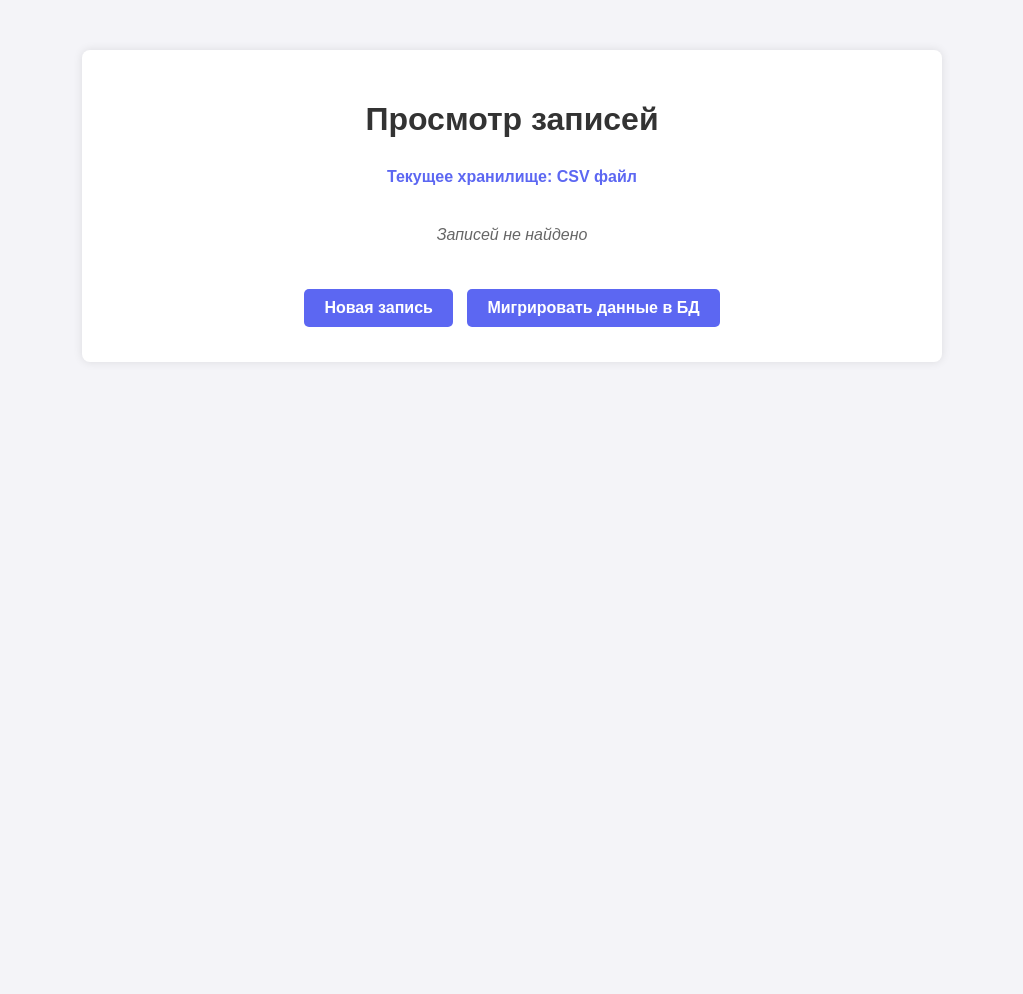
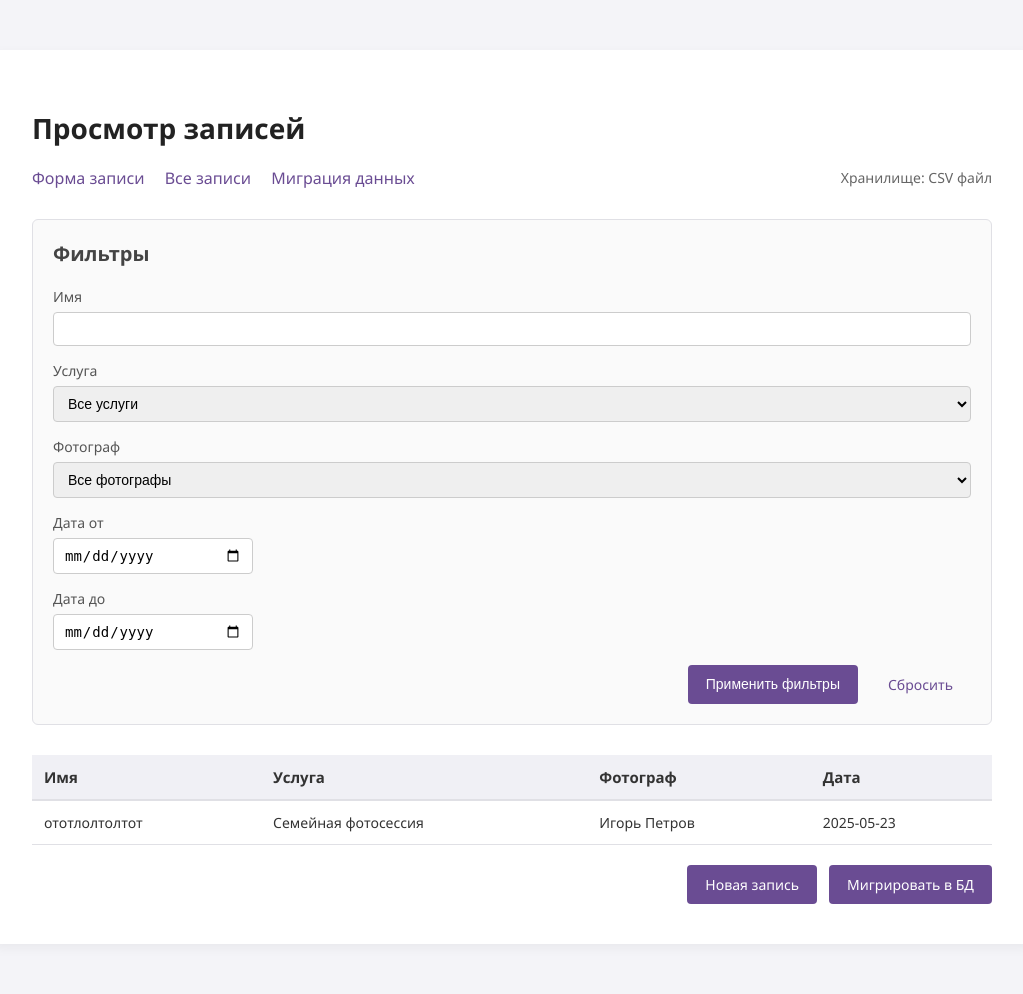
Before and after one commit to egorshr/photo-studio, a PHP site: page /index.php?route=bookings in a window 1280 px wide. Shown: the whole page, without its empty margins (128-1151 px from the left). Before the commit the page ends 327 px from the top, so only its background shows below. Run offline with PHP 8.4, Linux system fonts and the light colour scheme.

Commit message:
add filters

```diff
--- a/src/controllers/BookingController.php
+++ b/src/controllers/BookingController.php
@@ -116,11 +116,22 @@ class BookingController
     {
         $storageType = $_COOKIE['storage_type'] ?? 'csv';
 
+        $filters = [
+            'name' => $_GET['filter_name'] ?? '',
+            'service' => $_GET['filter_service'] ?? '',
+            'photographer' => $_GET['filter_photographer'] ?? '',
+            'date_from' => $_GET['filter_date_from'] ?? '',
+            'date_to' => $_GET['filter_date_to'] ?? ''
+        ];
+
         if ($storageType === 'db') {
-            $bookings = $this->repository->getAllBookingsFromDb();
+            $bookings = $this->repository->getAllBookingsFromDb($filters);
         } else {
-            $bookings = $this->repository->getAllBookingsFromCsv();
+            $bookings = $this->repository->getAllBookingsFromCsv($filters);
         }
+
+        $availableServices = Service::getAvailableServices();
+        $availablePhotographers = Photographer::getAvailablePhotographers();
 
         require __DIR__ . '/../view/bookings.php';
     }
--- a/src/data/bookings.csv
+++ b/src/data/bookings.csv
@@ -1 +1,2 @@
 name,service,photographer,date
+ототлолтолтот,"Семейная фотосессия","Игорь Петров",2025-05-23
--- a/src/repository/BookingRepository.php
+++ b/src/repository/BookingRepository.php
@@ -59,21 +59,51 @@ class BookingRepository
     }
 
 
-    public function getAllBookingsFromDb(): array
+    public function getAllBookingsFromDb(array $filters = []): array
     {
         try {
             Database::initDatabase();
             $db = Database::getConnection();
 
-            $stmt = $db->query("SELECT * FROM bookings ORDER BY created_at DESC");
+            $sql = "SELECT * FROM bookings WHERE 1=1";
+            $params = [];
+
+            if (!empty($filters['name'])) {
+                $sql .= " AND name LIKE ?";
+                $params[] = '%' . $filters['name'] . '%';
+            }
+
+            if (!empty($filters['service'])) {
+                $sql .= " AND service = ?";
+                $params[] = $filters['service'];
+            }
+
+            if (!empty($filters['photographer'])) {
+                $sql .= " AND photographer = ?";
+                $params[] = $filters['photographer'];
+            }
+
+            if (!empty($filters['date_from'])) {
+                $sql .= " AND date >= ?";
+                $params[] = $filters['date_from'];
+            }
+
+            if (!empty($filters['date_to'])) {
+                $sql .= " AND date <= ?";
+                $params[] = $filters['date_to'];
+            }
+
+            $sql .= " ORDER BY created_at DESC";
+
+            $stmt = $db->prepare($sql);
+            $stmt->execute($params);
             return $stmt->fetchAll();
         } catch (PDOException $e) {
             throw new Exception("Ошибка при получении данных из базы: " . $e->getMessage());
         }
     }
 
-
-    public function getAllBookingsFromCsv(): array
+    public function getAllBookingsFromCsv(array $filters = []): array
     {
         $filePath = self::CSV_FILE_PATH;
         if (!file_exists($filePath)) {
@@ -81,22 +111,48 @@ class BookingRepository
         }
 
         $file = fopen($filePath, 'r');
-        if (!$file) {
-            throw new Exception('Не удалось открыть файл CSV');
-        }
-
-
         fgetcsv($file);
 
         $bookings = [];
         while (($data = fgetcsv($file)) !== false) {
             if (count($data) >= 4) {
-                $bookings[] = [
+                $booking = [
                     'name' => $data[0],
                     'service' => $data[1],
                     'photographer' => $data[2],
                     'date' => $data[3]
                 ];
+
+                $match = true;
+
+                if (!empty($filters['name']) &&
+                    stripos($booking['name'], $filters['name']) === false) {
+                    $match = false;
+                }
+
+                if (!empty($filters['service']) &&
+                    $booking['service'] !== $filters['service']) {
+                    $match = false;
+                }
+
+                if (!empty($filters['photographer']) &&
+                    $booking['photographer'] !== $filters['photographer']) {
+                    $match = false;
+                }
+
+                if (!empty($filters['date_from']) &&
+                    $booking['date'] < $filters['date_from']) {
+                    $match = false;
+                }
+
+                if (!empty($filters['date_to']) &&
+                    $booking['date'] > $filters['date_to']) {
+                    $match = false;
+                }
+
+                if ($match) {
+                    $bookings[] = $booking;
+                }
             }
         }
 
--- a/src/view/bookings.php
+++ b/src/view/bookings.php
@@ -1,3 +1,12 @@
+<?php
+
+$storageType = $storageType ?? $_COOKIE['storage_type'] ?? 'csv';
+$filters = $filters ?? [];
+$availableServices = $availableServices ?? Service::getAvailableServices();
+$availablePhotographers = $availablePhotographers ?? Photographer::getAvailablePhotographers();
+$bookings = $bookings ?? [];
+?>
+
 <!DOCTYPE html>
 <html lang="ru">
 <head>
@@ -5,131 +14,257 @@
     <title>Просмотр записей</title>
     <style>
         body {
-            font-family: Arial, sans-serif;
+            font-family: 'Segoe UI', Tahoma, Geneva, Verdana, sans-serif;
             background-color: #f4f4f8;
             margin: 0;
             padding: 0;
+            color: #333;
         }
 
         .container {
-            max-width: 800px;
-            background: white;
-            padding: 30px;
+            max-width: 960px;
             margin: 50px auto;
+            background: #fff;
             border-radius: 8px;
-            box-shadow: 0 0 10px rgba(0, 0, 0, 0.1);
+            box-shadow: 0 4px 12px rgba(0, 0, 0, 0.05);
+            padding: 40px;
         }
 
         h1 {
-            text-align: center;
-            color: #333;
+            margin-bottom: 20px;
+            font-size: 28px;
+            color: #222;
+        }
+
+        .navigation {
+            display: flex;
+            justify-content: space-between;
+            align-items: center;
             margin-bottom: 30px;
+        }
+
+        .navigation a {
+            text-decoration: none;
+            color: #6a4c93;
+            margin-right: 16px;
+            font-weight: 500;
+        }
+
+        .navigation a:last-child {
+            margin-right: 0;
+        }
+
+        .storage-info {
+            font-size: 14px;
+            color: #666;
+        }
+
+        .filter-panel {
+            background: #fafafa;
+            border: 1px solid #e0e0e5;
+            border-radius: 6px;
+            padding: 20px;
+            margin-bottom: 30px;
+        }
+
+        .filter-panel h3 {
+            margin-top: 0;
+            font-size: 20px;
+            color: #444;
+        }
+
+        .filter-group {
+            display: flex;
+            flex-direction: column;
+            margin-bottom: 15px;
+        }
+
+        .filter-group label {
+            margin-bottom: 6px;
+            font-size: 14px;
+            color: #555;
+        }
+
+        .filter-group input[type="text"],
+        .filter-group input[type="date"],
+        .filter-group select {
+            padding: 8px 10px;
+            border: 1px solid #ccc;
+            border-radius: 4px;
+            font-size: 14px;
+        }
+
+        .filter-buttons {
+            display: flex;
+            justify-content: flex-end;
+            gap: 12px;
+        }
+
+        .apply-button,
+        .reset-button,
+        .button {
+            background-color: #6a4c93;
+            color: #fff;
+            text-decoration: none;
+            border: none;
+            padding: 10px 18px;
+            border-radius: 4px;
+            font-size: 14px;
+            cursor: pointer;
+            transition: background-color 0.2s;
+        }
+
+        .apply-button:hover,
+        .button:hover {
+            background-color: #593b7a;
+        }
+
+        .reset-button {
+            background-color: transparent;
+            color: #6a4c93;
+            padding: 10px 18px;
+        }
+
+        .reset-button:hover {
+            color: #593b7a;
+            background-color: rgba(105, 73, 146, 0.1);
         }
 
         table {
             width: 100%;
             border-collapse: collapse;
-            margin-bottom: 30px;
+            margin-bottom: 20px;
         }
 
-        table, th, td {
-            border: 1px solid #ddd;
+        thead th {
+            text-align: left;
+            padding: 12px;
+            background: #f0f0f5;
+            font-weight: 600;
+            font-size: 15px;
+            border-bottom: 2px solid #e0e0e5;
         }
 
-        th, td {
+        tbody td {
             padding: 12px;
-            text-align: left;
-        }
-
-        th {
-            background-color: #f2f2f2;
-            color: #333;
-            font-weight: bold;
-        }
-
-        tr:nth-child(even) {
-            background-color: #f9f9f9;
-        }
-
-        tr:hover {
-            background-color: #f1f1f1;
-        }
-
-        .storage-info {
-            text-align: center;
-            margin-bottom: 20px;
-            font-weight: bold;
-            color: #5c67f2;
-        }
-
-        .actions {
-            text-align: center;
-            margin-top: 20px;
-        }
-
-        .button {
-            display: inline-block;
-            margin: 5px;
-            padding: 10px 20px;
-            background-color: #5c67f2;
-            color: white;
-            text-decoration: none;
-            border-radius: 5px;
-            font-weight: bold;
-        }
-
-        .button:hover {
-            background-color: #434de2;
+            border-bottom: 1px solid #e0e0e5;
+            font-size: 14px;
         }
 
         .no-records {
             text-align: center;
-            padding: 20px;
-            color: #666;
-            font-style: italic;
+            color: #777;
+            padding: 30px 0;
+            font-size: 16px;
+        }
+
+        .actions {
+            display: flex;
+            justify-content: flex-end;
+            gap: 12px;
         }
     </style>
 </head>
 <body>
 <div class="container">
     <h1>Просмотр записей</h1>
+    <div class="navigation">
+        <div>
+            <a href="?route=form">Форма записи</a>
+            <a href="?route=bookings">Все записи</a>
+            <?php if ($storageType === 'csv'): ?>
+                <a href="?route=migrate">Миграция данных</a>
+            <?php endif; ?>
+        </div>
+        <div class="storage-info">
+            Хранилище: <?= $storageType === 'db' ? 'База данных' : 'CSV файл' ?>
+        </div>
+    </div>
 
-    <div class="storage-info">
-        Текущее хранилище: <?= isset($storageType) && $storageType === 'db' ? 'База данных' : 'CSV файл' ?>
+    <div class="filter-panel">
+        <h3>Фильтры</h3>
+        <form method="GET" action="?route=bookings">
+            <input type="hidden" name="route" value="bookings">
+            <div class="filter-group">
+                <label for="filter_name">Имя</label>
+                <input type="text" id="filter_name" name="filter_name"
+                       value="<?= htmlspecialchars($filters['name'] ?? '') ?>">
+            </div>
+            <div class="filter-group">
+                <label for="filter_service">Услуга</label>
+                <select id="filter_service" name="filter_service">
+                    <option value="">Все услуги</option>
+                    <?php foreach ($availableServices as $service): ?>
+                        <option value="<?= htmlspecialchars($service) ?>"
+                            <?= ($filters['service'] ?? '') === $service ? 'selected' : '' ?>>
+                            <?= htmlspecialchars($service) ?>
+                        </option>
+                    <?php endforeach; ?>
+                </select>
+            </div>
+            <div class="filter-group">
+                <label for="filter_photographer">Фотограф</label>
+                <select id="filter_photographer" name="filter_photographer">
+                    <option value="">Все фотографы</option>
+                    <?php foreach ($availablePhotographers as $photographer): ?>
+                        <option value="<?= htmlspecialchars($photographer) ?>"
+                            <?= ($filters['photographer'] ?? '') === $photographer ? 'selected' : '' ?>>
+                            <?= htmlspecialchars($photographer) ?>
+                        </option>
+                    <?php endforeach; ?>
+                </select>
+            </div>
+            <div class="filter-group" style="max-width: 200px;">
+                <label for="filter_date_from">Дата от</label>
+                <input type="date" id="filter_date_from" name="filter_date_from"
+                       value="<?= htmlspecialchars($filters['date_from'] ?? '') ?>">
+            </div>
+            <div class="filter-group" style="max-width: 200px;">
+                <label for="filter_date_to">Дата до</label>
+                <input type="date" id="filter_date_to" name="filter_date_to"
+                       value="<?= htmlspecialchars($filters['date_to'] ?? '') ?>">
+            </div>
+            <div class="filter-buttons">
+                <button type="submit" class="apply-button">Применить фильтры</button>
+                <a href="?route=bookings" class="reset-button">Сбросить</a>
+            </div>
+        </form>
     </div>
 
     <?php if (empty($bookings)): ?>
         <div class="no-records">
-            Записей не найдено
+            <?php if (!empty(array_filter($filters))): ?>
+                По заданным критериям записей не найдено
+            <?php else: ?>
+                Записей не найдено
+            <?php endif; ?>
         </div>
     <?php else: ?>
         <table>
             <thead>
             <tr>
-                <?php if (isset($storageType) && $storageType === 'db'): ?>
-                    <th>ID</th>
-                <?php endif; ?>
+                <?php if ($storageType === 'db'): ?>
+                    <th>ID</th><?php endif; ?>
                 <th>Имя</th>
                 <th>Услуга</th>
                 <th>Фотограф</th>
                 <th>Дата</th>
-                <?php if (isset($storageType) && $storageType === 'db'): ?>
-                    <th>Создано</th>
-                <?php endif; ?>
+                <?php if ($storageType === 'db'): ?>
+                    <th>Дата создания</th><?php endif; ?>
             </tr>
             </thead>
             <tbody>
             <?php foreach ($bookings as $booking): ?>
                 <tr>
-                    <?php if (isset($storageType) && $storageType === 'db'): ?>
-                        <td><?= htmlspecialchars($booking['id']) ?></td>
+                    <?php if ($storageType === 'db'): ?>
+                        <td><?= htmlspecialchars($booking['id'] ?? '') ?></td>
                     <?php endif; ?>
-                    <td><?= htmlspecialchars($booking['name']) ?></td>
-                    <td><?= htmlspecialchars($booking['service']) ?></td>
-                    <td><?= htmlspecialchars($booking['photographer']) ?></td>
-                    <td><?= htmlspecialchars($booking['date']) ?></td>
-                    <?php if (isset($storageType) && $storageType === 'db'): ?>
-                        <td><?= htmlspecialchars($booking['created_at']) ?></td>
+                    <td><?= htmlspecialchars($booking['name'] ?? '') ?></td>
+                    <td><?= htmlspecialchars($booking['service'] ?? '') ?></td>
+                    <td><?= htmlspecialchars($booking['photographer'] ?? '') ?></td>
+                    <td><?= htmlspecialchars($booking['date'] ?? '') ?></td>
+                    <?php if ($storageType === 'db'): ?>
+                        <td><?= htmlspecialchars($booking['created_at'] ?? '') ?></td>
                     <?php endif; ?>
                 </tr>
             <?php endforeach; ?>
@@ -139,8 +274,8 @@
 
     <div class="actions">
         <a href="?route=form" class="button">Новая запись</a>
-        <?php if (isset($storageType) && $storageType === 'csv'): ?>
-            <a href="?route=migrate" class="button">Мигрировать данные в БД</a>
+        <?php if ($storageType === 'csv'): ?>
+            <a href="?route=migrate" class="button">Мигрировать в БД</a>
         <?php endif; ?>
     </div>
 </div>
```
